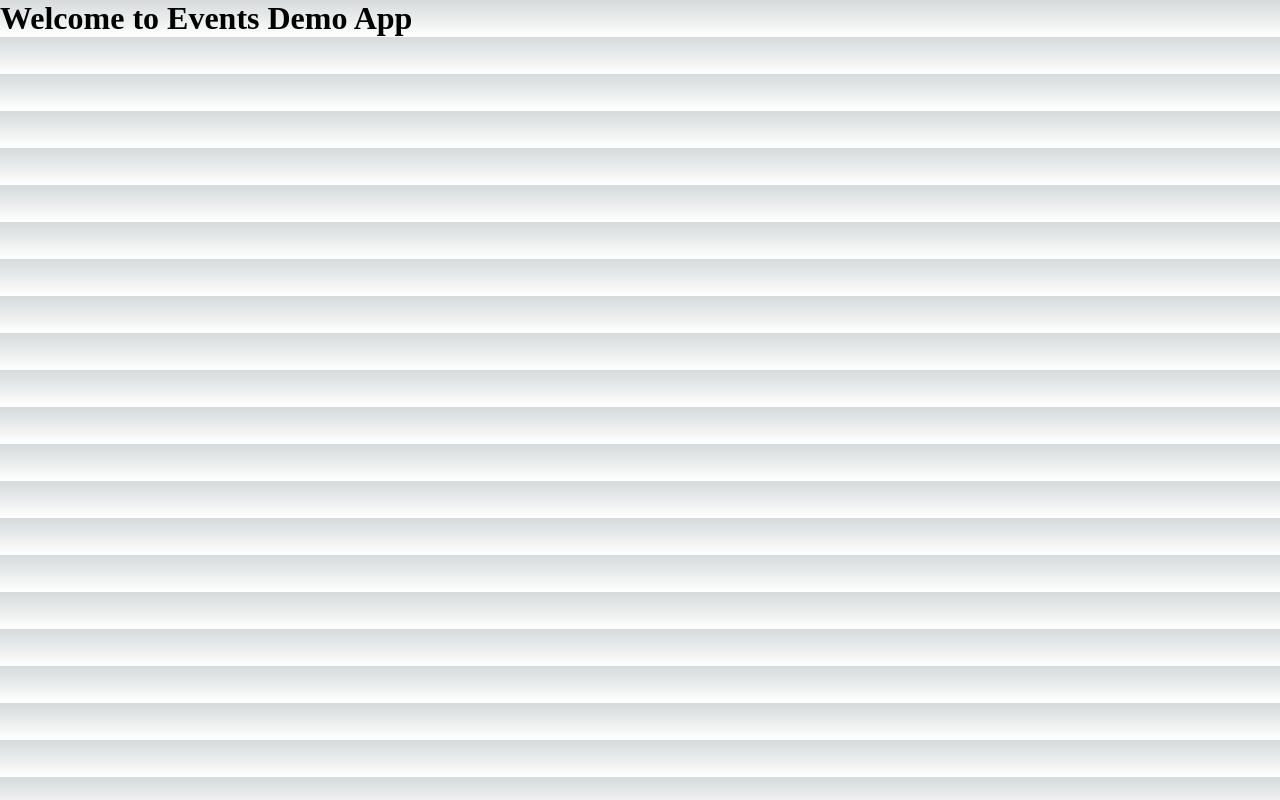
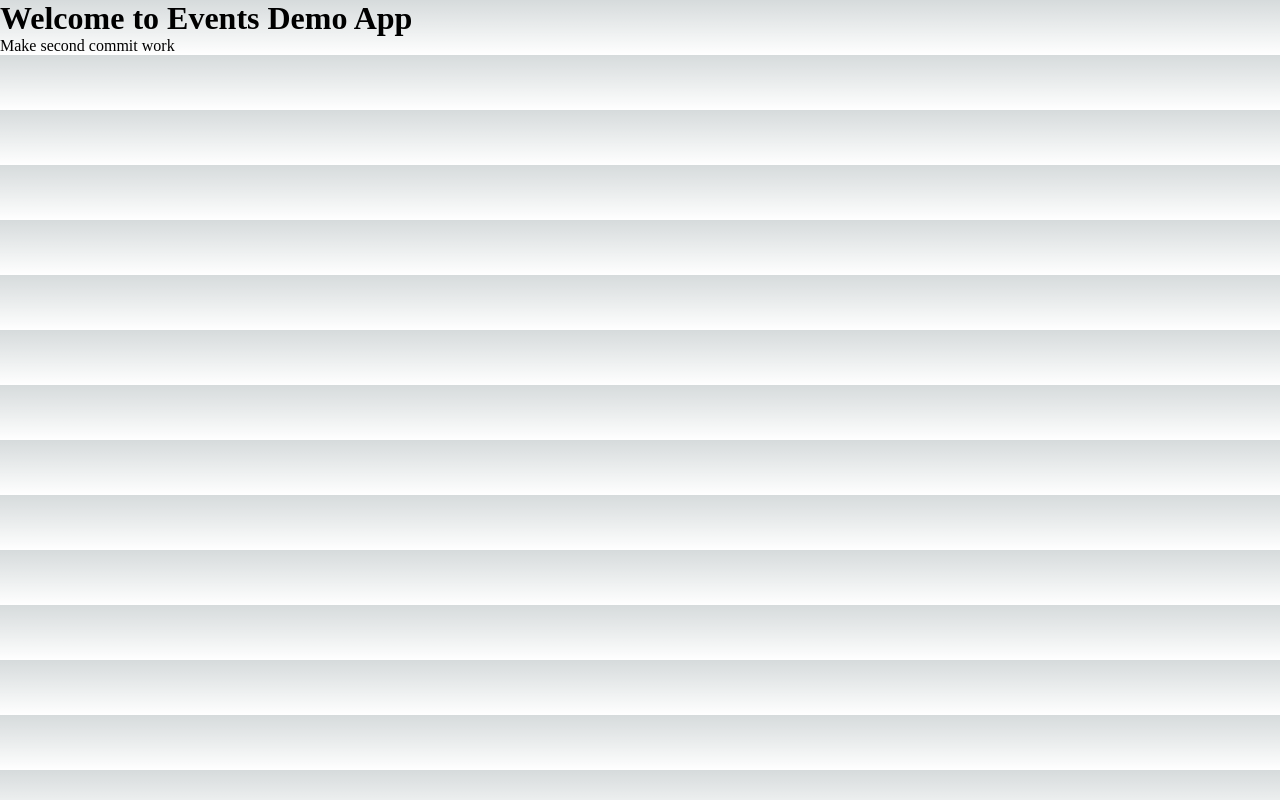
Before and after one commit to 2015jtw/events-demo-final, a Next.js app: page / in a window 1280 px wide. Built offline with nearby package versions, Linux system fonts and the light colour scheme.

Commit message:
second commit

```diff
--- a/pages/index.js
+++ b/pages/index.js
@@ -9,6 +9,7 @@ export default function Home() {
   return (
     <>
       <h1>Welcome to Events Demo App</h1>
+      <p>Make second commit work</p>
     </>
   )
 }
```
